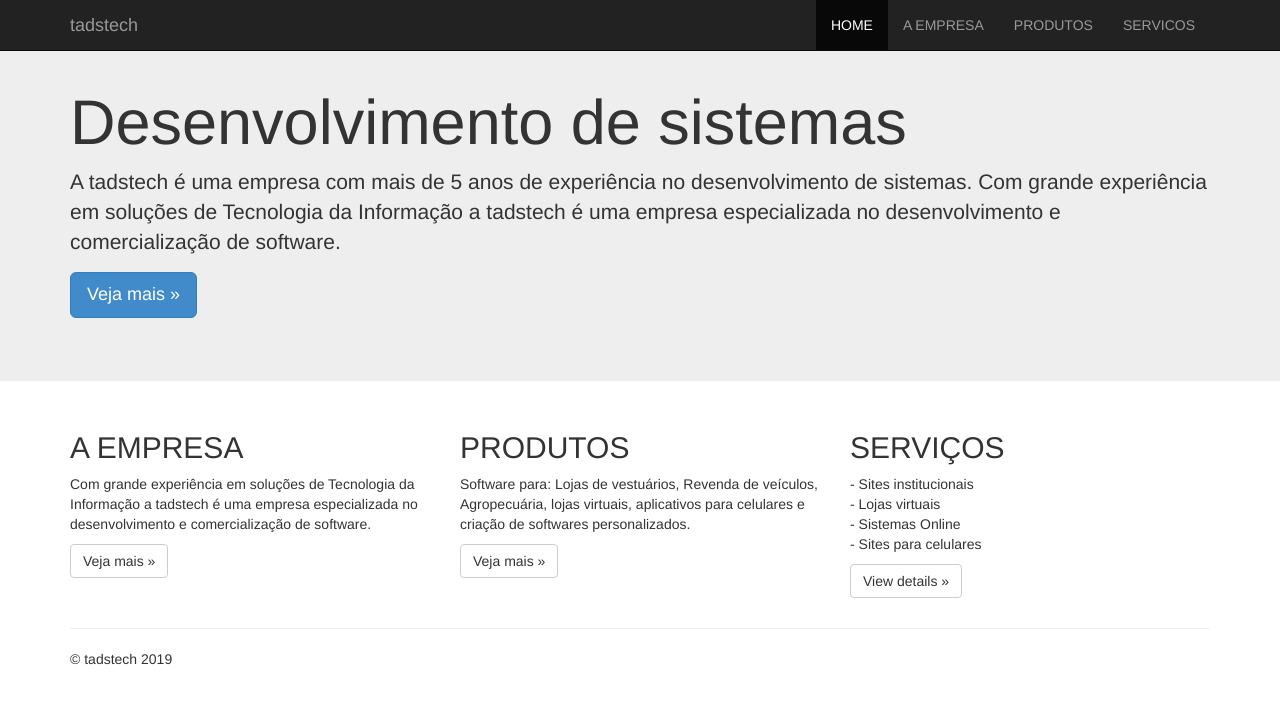
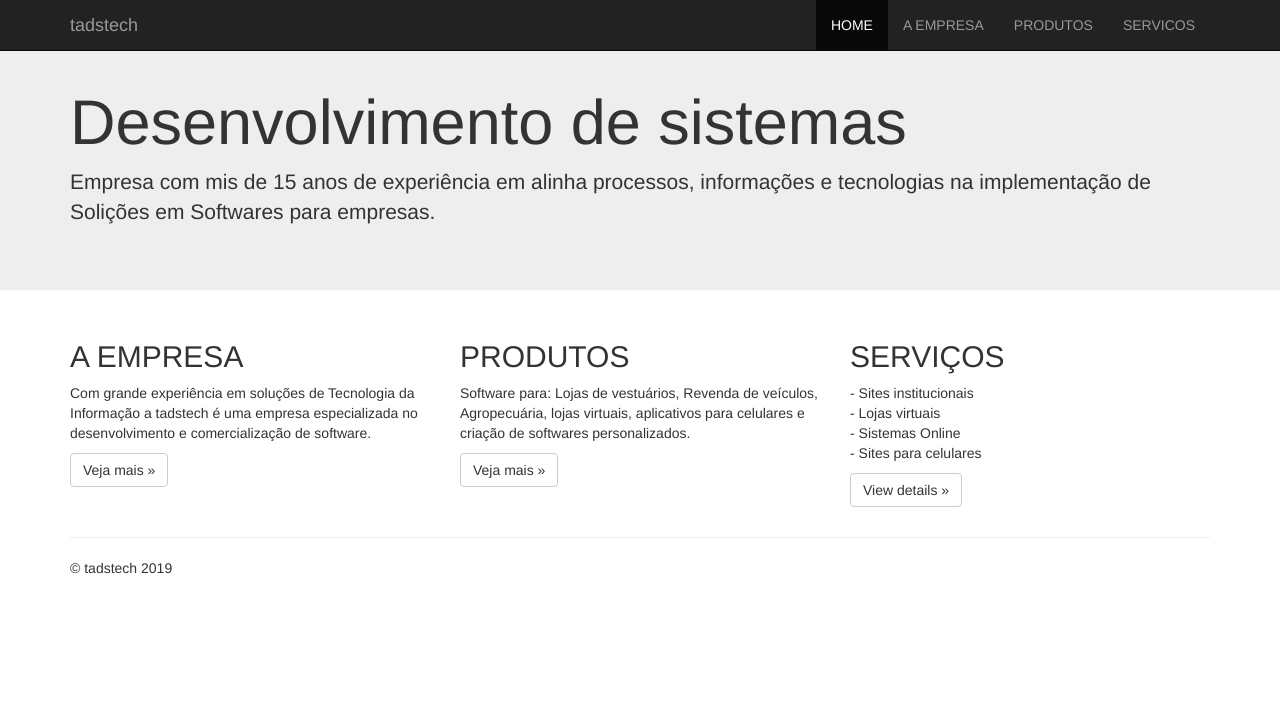
Before and after one commit to MarcusRenato/projeto-web, a plain HTML site: page index.html in a window 1280 px wide. Drawn offline with nearby package versions, Linux system fonts and the light colour scheme.

Commit message:
Alteração na descricao da empresa

```diff
--- a/index.html
+++ b/index.html
@@ -53,9 +53,9 @@
             <br />
             <h1>Desenvolvimento de sistemas</h1>
             <p>
-                A tadstech é uma empresa com mais de 5 anos de experiência no desenvolvimento de sistemas. Com grande experiência em soluções de Tecnologia da Informação a tadstech é uma empresa especializada no desenvolvimento e comercialização de software.
+                Empresa com mis de 15 anos de experiência em alinha processos, informações e tecnologias
+                na implementação de Solições em Softwares para empresas.
             </p>
-            <p><a class="btn btn-primary btn-lg" role="button">Veja mais &raquo;</a></p>
         </div>
     </div>
 
```
